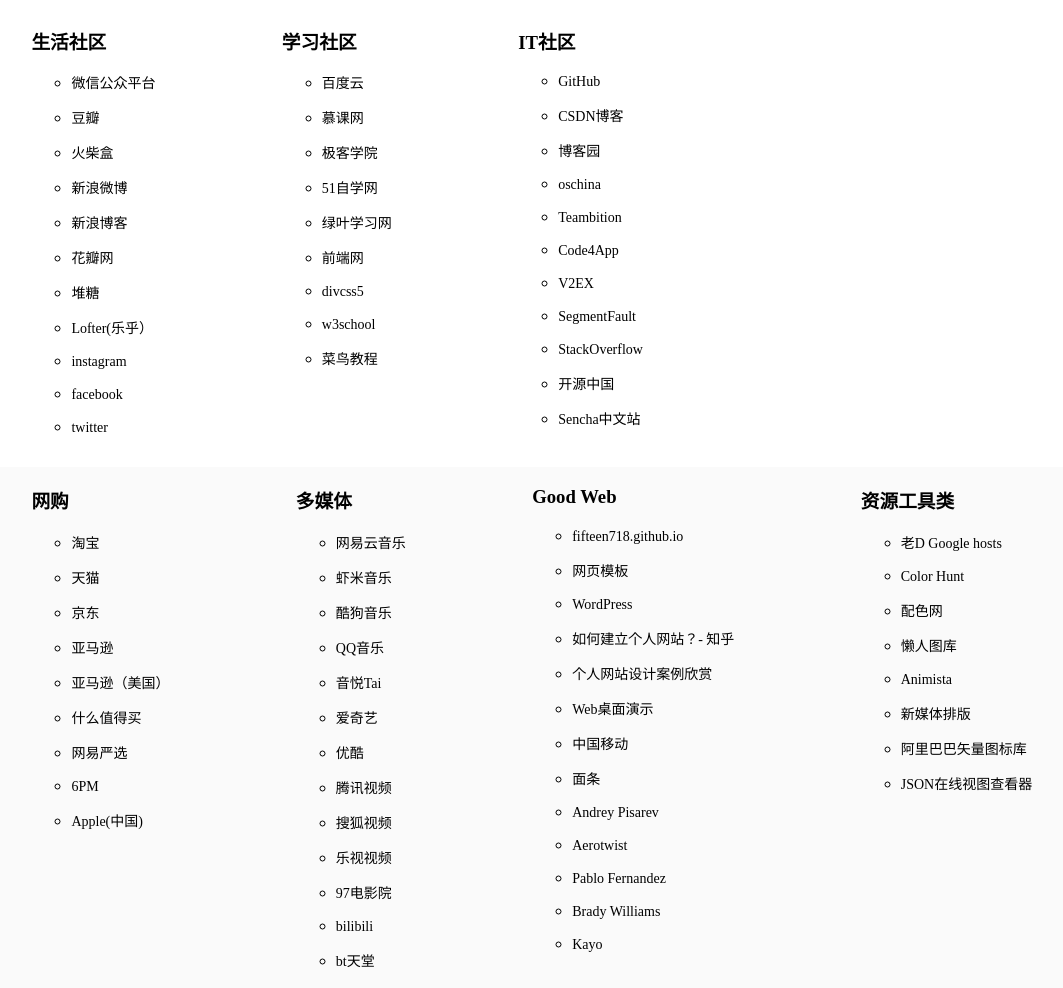
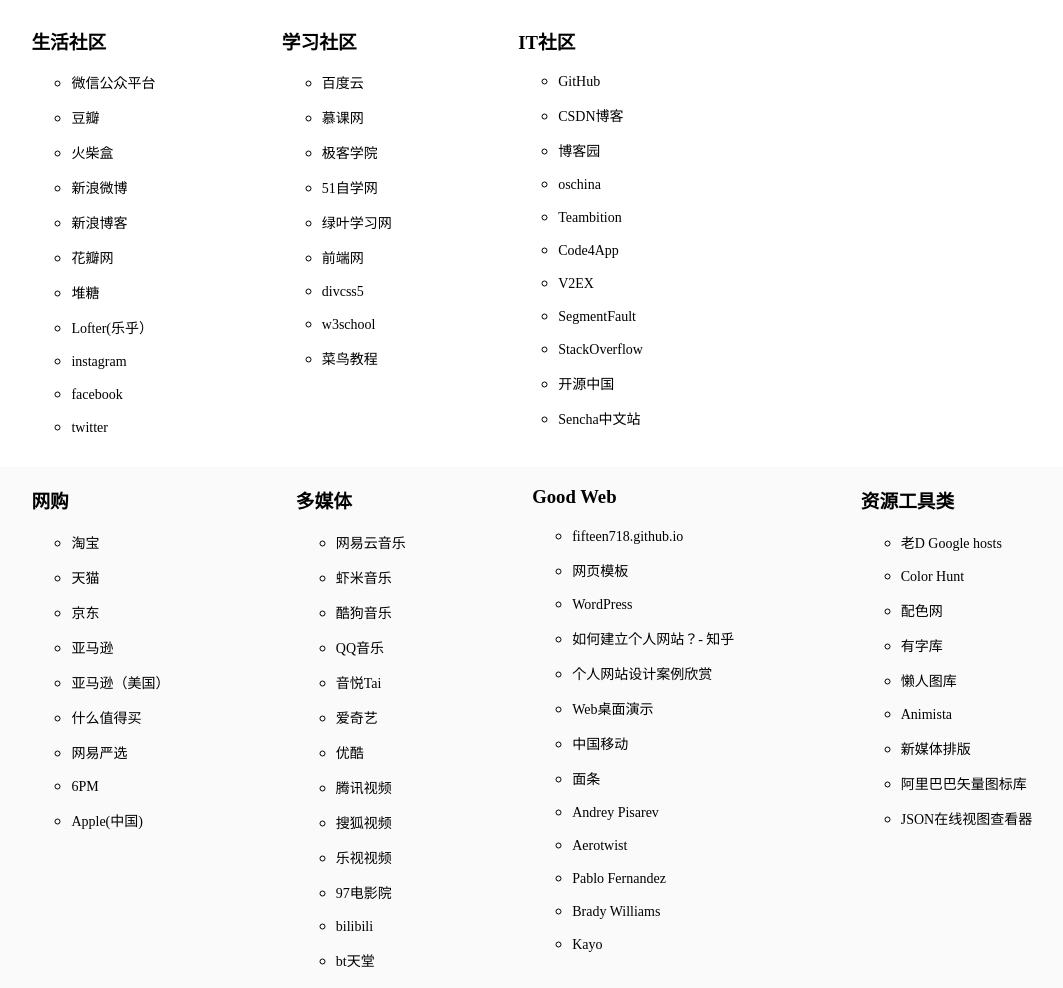
Before and after one commit to fifteen718/web, a plain HTML site: page index.html in a window 1280 px wide. Shown: the top 988 px of the page, without its empty margins (103-1166 px from the left). Drawn offline with Linux system fonts and the light colour scheme.

Commit message:
Update index.html

```diff
--- a/index.html
+++ b/index.html
@@ -127,6 +127,7 @@
             <li><a href="https://laod.cn/hosts" target="_blank">老D Google hosts</a></li>
             <li><a href="http://colorhunt.co/" target="_blank">Color Hunt</a></li>
             <li><a href="http://www.peise.net/" target="_blank">配色网</a></li>
+            <li><a href="https://www.youziku.com/" target="_blank">有字库</a></li>
             <li><a href="http://www.lanrentuku.com/" target="_blank">懒人图库</a></li>
             <li><a href="http://animista.net/" target="_blank">Animista</a></li>
             <li><a href="http://paiban.xmt.cn/" target="_blank">新媒体排版</a></li>
```
